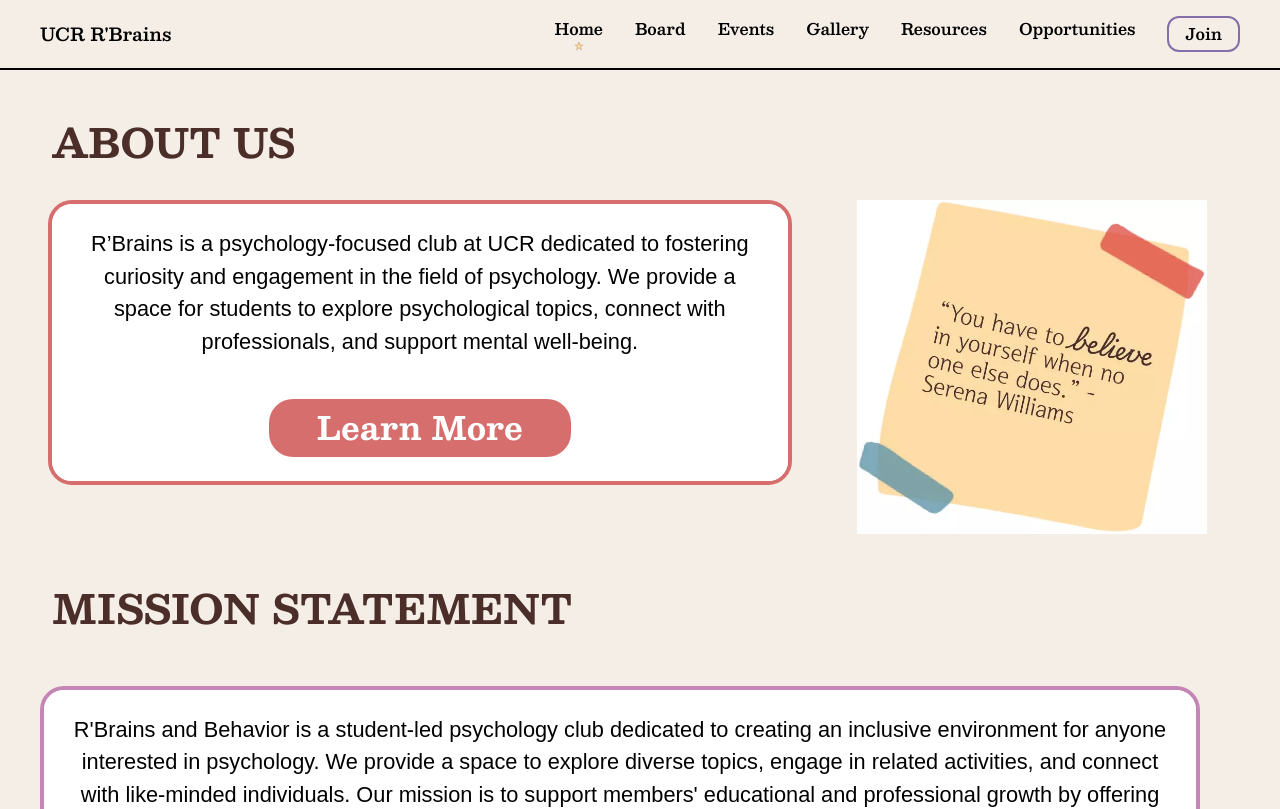
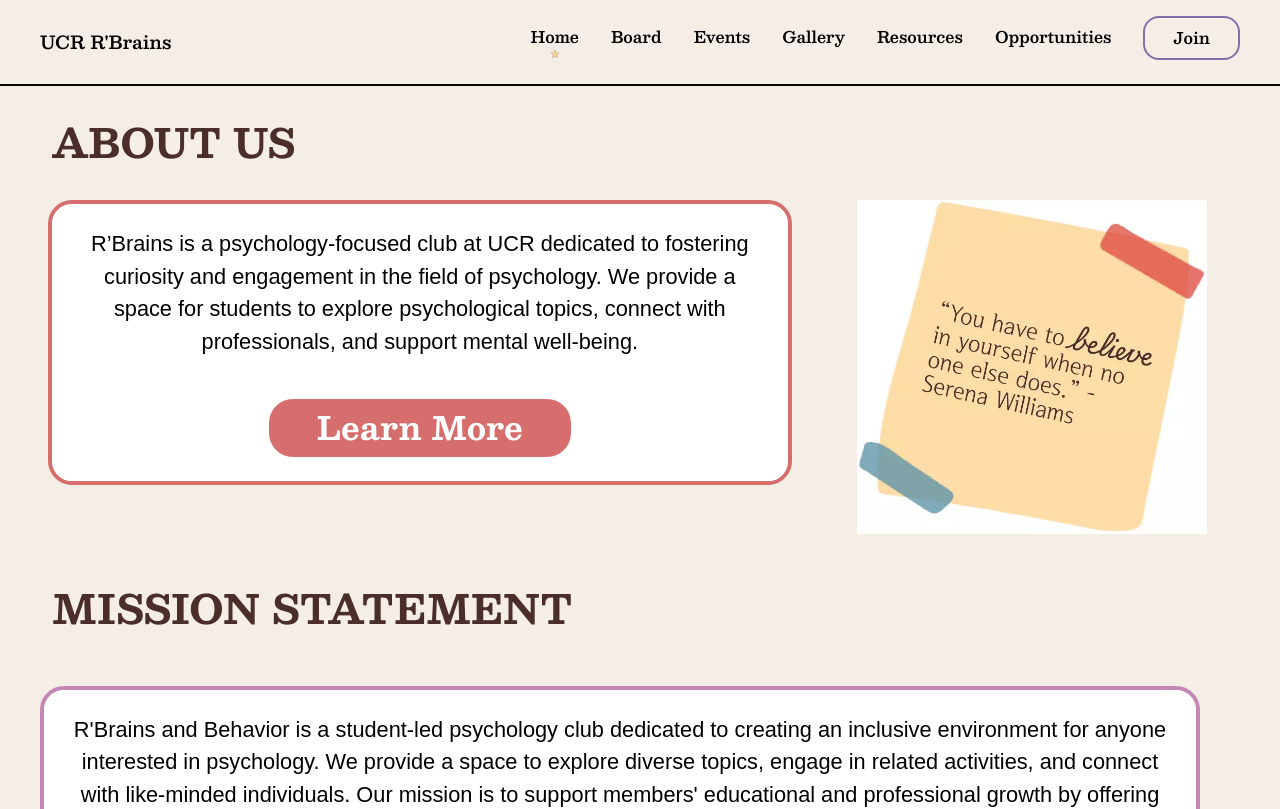
Before and after one commit to acm-ucr/rbrains-website, a Next.js app: page / in a window 1280 px wide. Shown: the top 809 px of the page. Built offline with nearby package versions, Linux system fonts and the light colour scheme; a web font is replaced by a local one.

Commit message:
Fixed alignment issues.

```diff
--- a/src/components/Navbar.tsx
+++ b/src/components/Navbar.tsx
@@ -43,12 +43,14 @@ const Navbar: React.FC = () => {
               </div>
             </Link>
           ))}
-          <Link
-            href="\somelinkforjoin"
-            className="rounded-xl border-2 border-[#846FA8] px-4 py-1 font-semibold text-black"
-          >
-            Join
-          </Link>
+          <div className="pb-2">
+            <Link
+              href="\somelinkforjoin"
+              className="flex items-center justify-center rounded-2xl border-2 border-[#846FA8] px-7 py-2 font-semibold text-black"
+            >
+              Join
+            </Link>
+          </div>
         </div>
       </div>
 
@@ -72,7 +74,7 @@ const Navbar: React.FC = () => {
           >
             {all_link.map((link) => (
               <Link key={link.name} href={link.href}>
-                <div className="cursor-pointer">
+                <div className="flex cursor-pointer flex-col items-center justify-between">
                   <span>{link.name}</span>
                   <Image
                     src={WebMarker}
```
